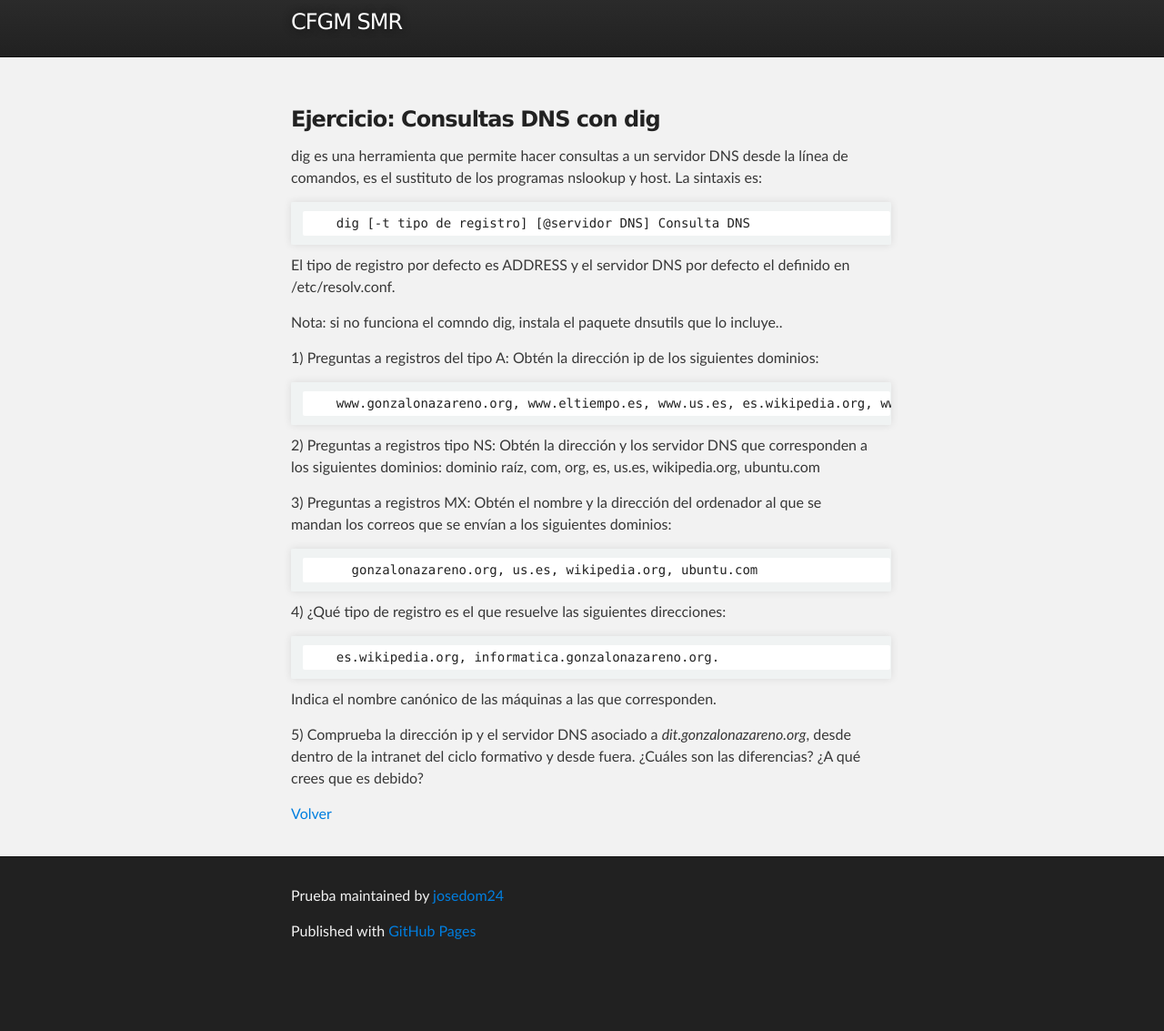
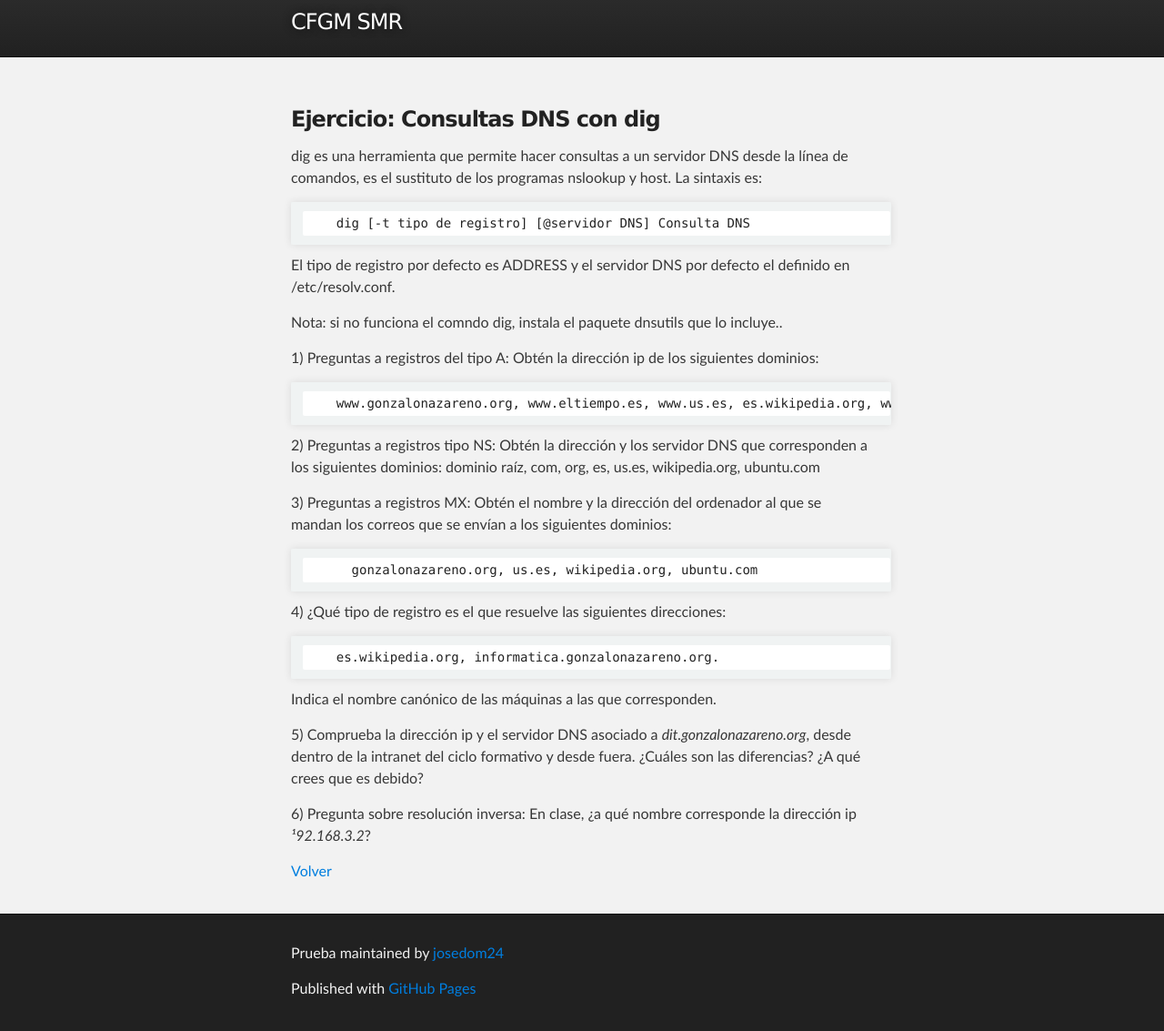
Before and after one commit to josedom24/josedom24.github.io, a Jekyll site: the page built from mod/serviciosgm/e_dns_2.md, in a window 1280 px wide, cut to the strip 78-1211 px from the top of the page. Shown: the whole strip at 91% size. Built offline with Jekyll 4.4.1, drawn with Linux system fonts in a browser that asks for light colours; before the commit the page ends 1148 px from its top, so only the background shows below that.

Commit message:
Update e_dns_2.md

```diff
--- a/mod/serviciosgm/e_dns_2.md
+++ b/mod/serviciosgm/e_dns_2.md
@@ -33,4 +33,6 @@ Indica el nombre canónico de las máquinas a las que corresponden.
 
 5) Comprueba la dirección ip y el servidor DNS asociado a *dit.gonzalonazareno.org*, desde dentro de la intranet del ciclo formativo y desde fuera. ¿Cuáles son las diferencias? ¿A qué crees que es debido?
 
+6) Pregunta sobre resolución inversa: En clase, ¿a qué nombre corresponde la dirección ip *¹92.168.3.2*?
+
 [Volver](index)
```
